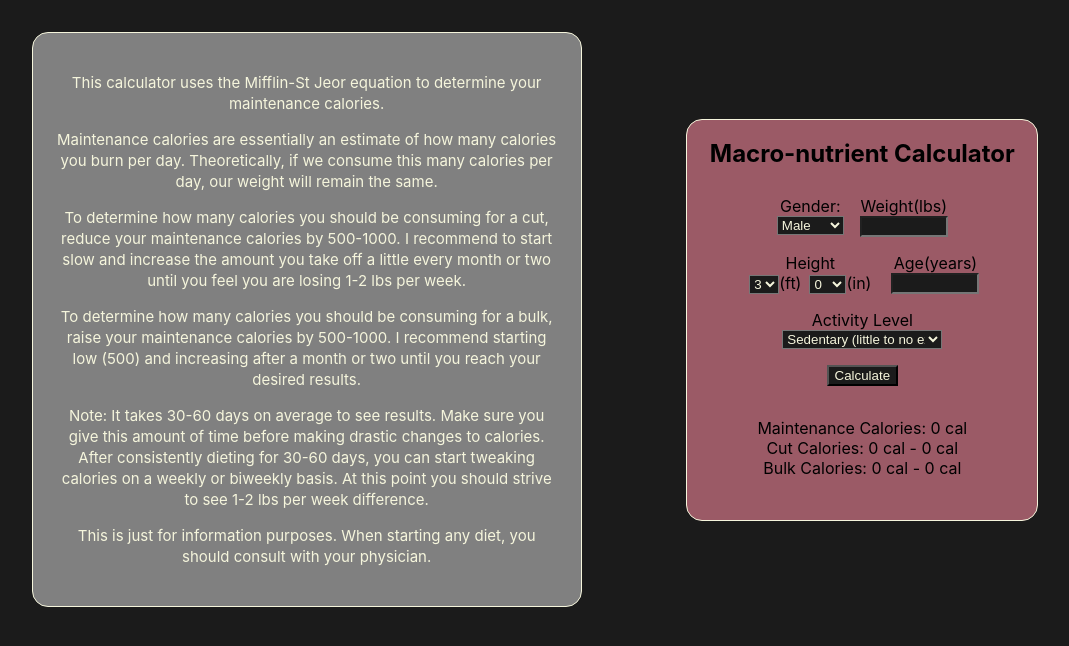
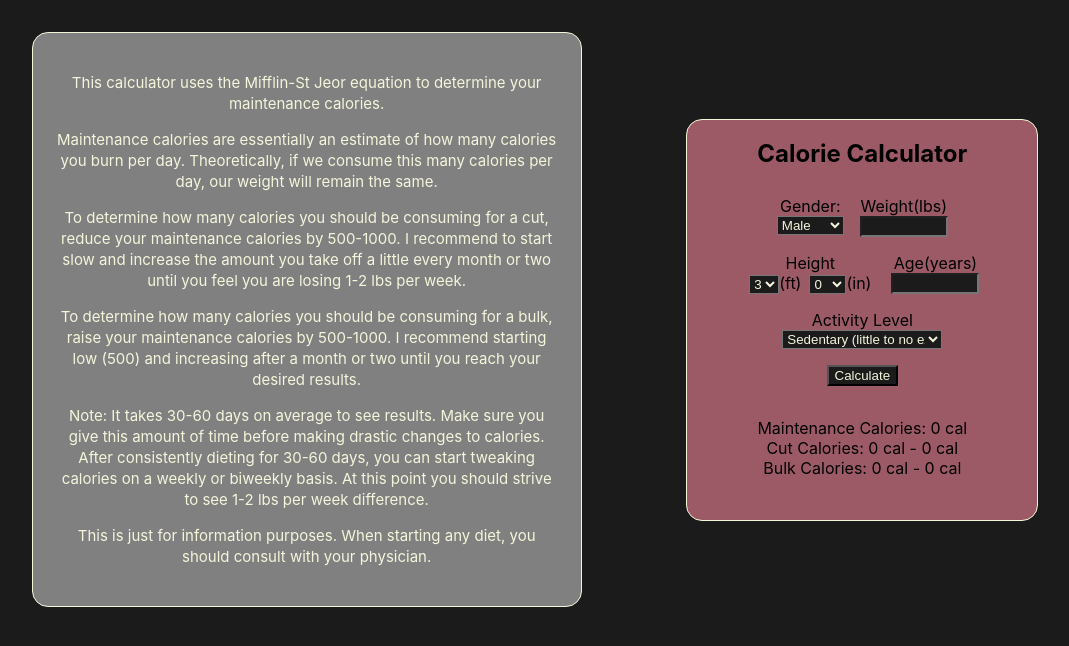
Before and after one commit to tfuent1/macros, a React (Create React App) app: page / in a window 1280 px wide. Shown: the top 646 px of the page, without its empty margins (105-1174 px from the left). Built offline with nearby package versions, Linux system fonts and the light colour scheme.

Commit message:
Update macros.js
Change macro to calorie

```diff
--- a/src/components/macros.js
+++ b/src/components/macros.js
@@ -60,7 +60,7 @@ const Macros = () => {
                 <p>This is just for information purposes. When starting any diet, you should consult with your physician.</p>
             </div>
             <div id='formContainer'>
-                <h2>Macro-nutrient Calculator</h2>
+                <h2>Calorie Calculator</h2>
                 <form onSubmit={getOptions} id='macros'>
                     <div id='genderWeight'>
                         <div id='gender'>
```
